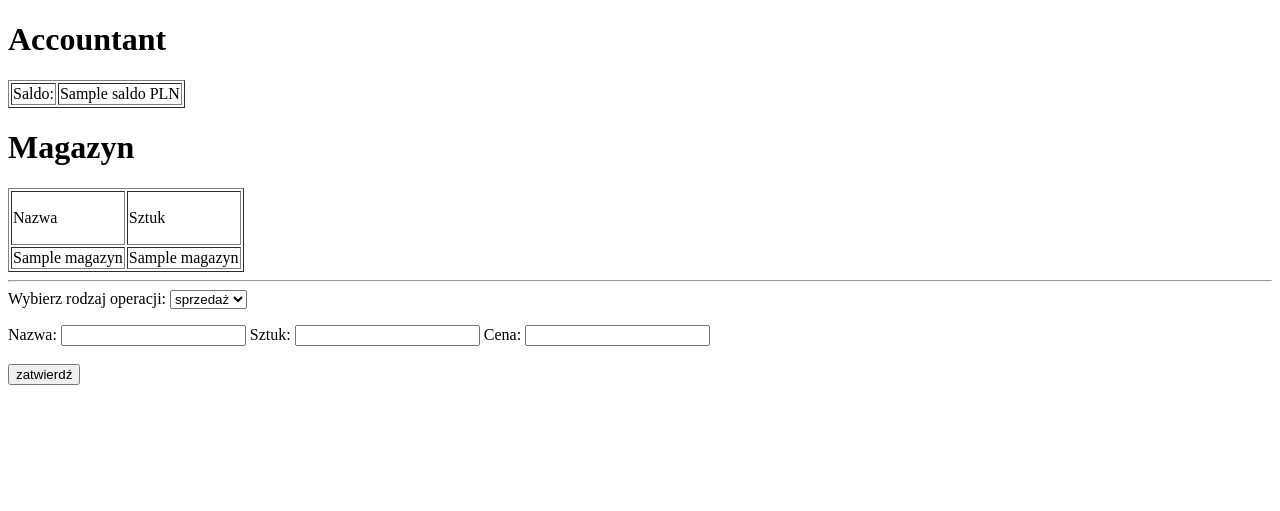
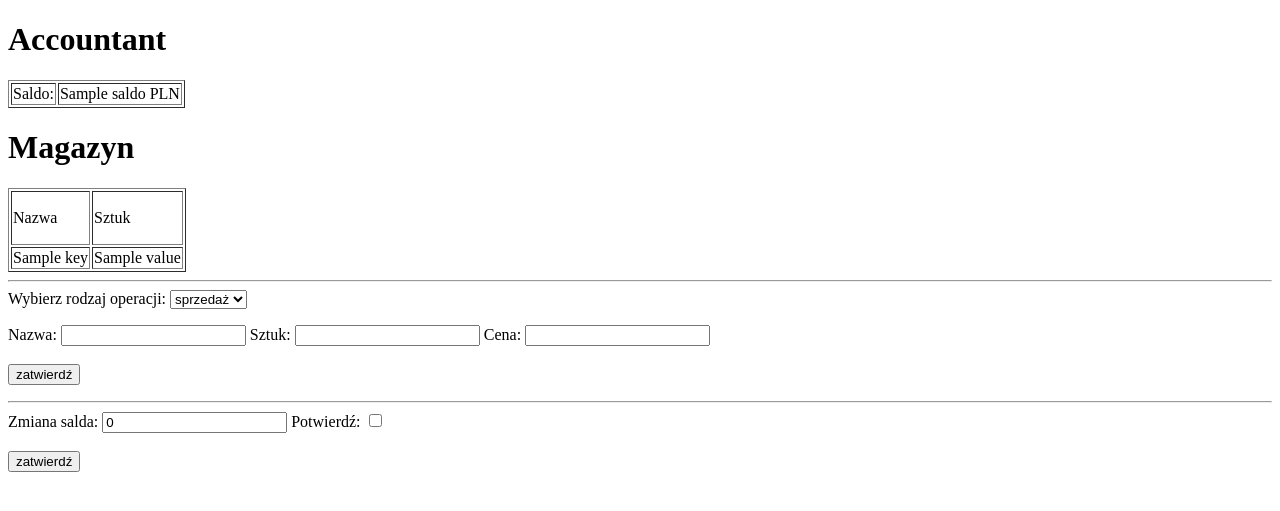
Before and after one commit to michal-rudzki/accountant_flask, a Flask app: template templates/index.html in a window 1280 px wide. Shown: the part 34-545 px from the top of the page. Run offline with Flask 3, Linux system fonts and the light colour scheme; the template is opened without the code that fills it: most values are stand-ins (such as "Sample title", 1, 10 or a date in 2020).

Commit message:
configuring checkbox for saldo change confirmation and changed the way how 'magazyn' is loaded

```diff
--- a/templates/index.html
+++ b/templates/index.html
@@ -23,10 +23,10 @@
             <p>Sztuk
         </td>
     </tr>
-    {% for items in magazyn %}
+    {% for key, value in magazyn.items() %}
     <tr>
-        <td>{{ items[0] }}</td>
-        <td>{{ items[1] }}</td>
+        <td>{{ key }}</td>
+        <td>{{ value }}</td>
     </tr>
     {% endfor %}
 </table>
@@ -52,4 +52,15 @@
     <input type="submit" value="zatwierdź">
 </form>
 
+<hr>
+
+<form method="post" action="">
+<label for="saldo_change">Zmiana salda:</label>
+<input type="hidden" name="saldo_change" value="saldo_change"/>
+<input type="number" name="new_saldo" value=0 min=0>
+<label for="saldo_check">Potwierdź:</label>
+<input type="checkbox" name="saldo_check"><br><br>
+<input type="submit" value="zatwierdź">
+</form>
+
 {% endblock %}
```
